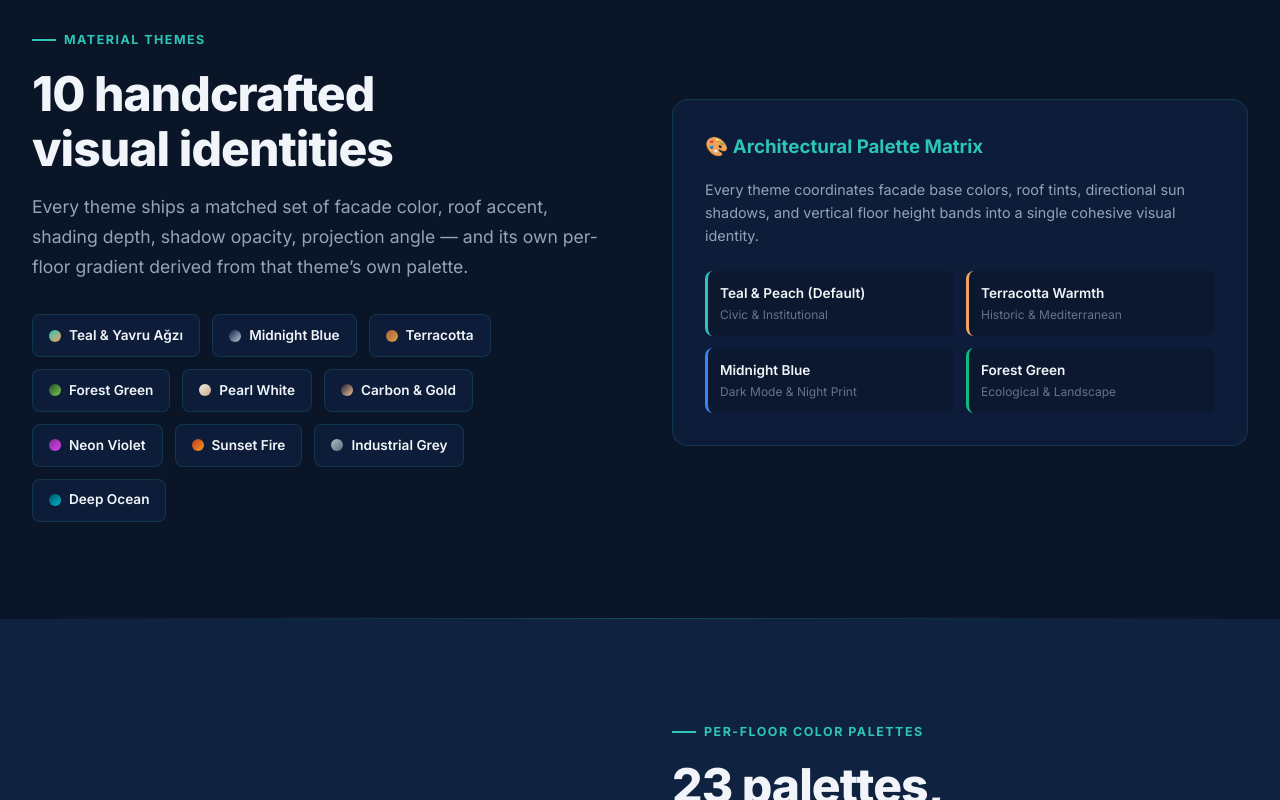
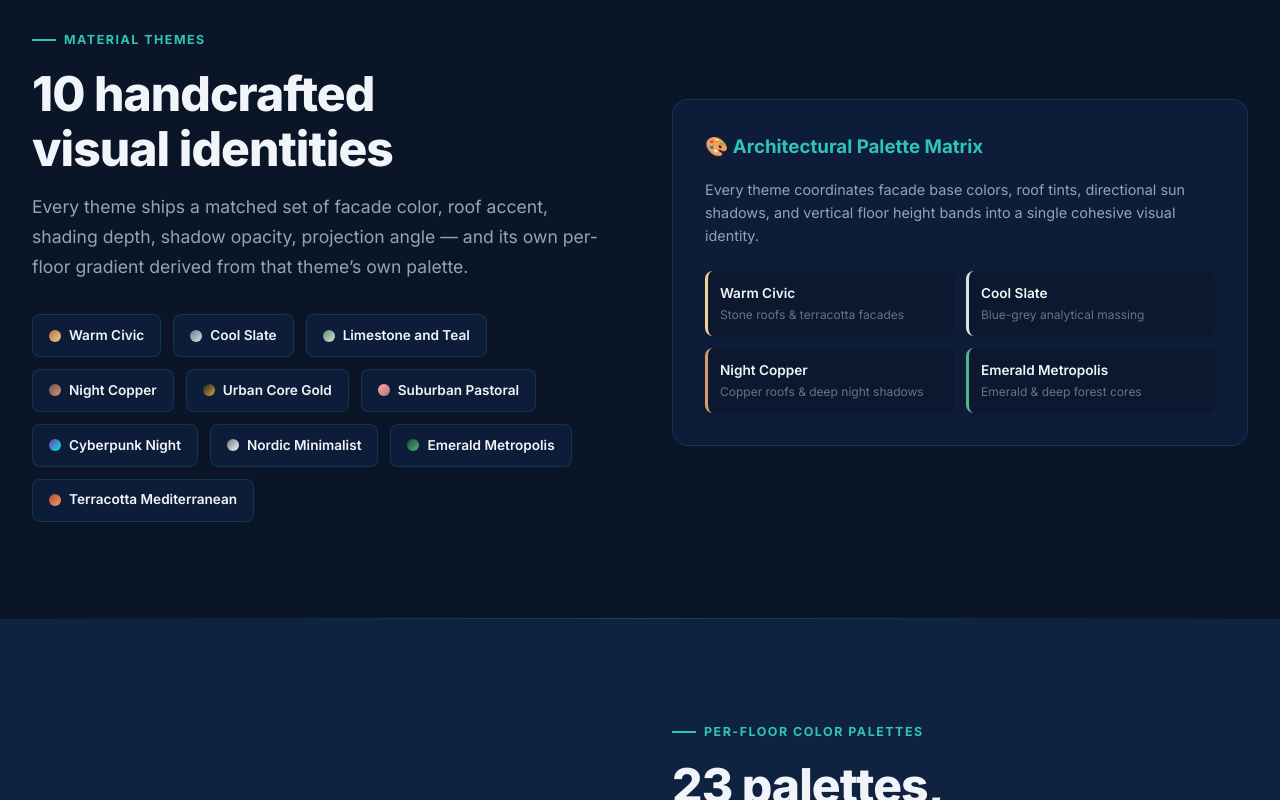
Before and after one commit to YusufEminoglu/qgis_25d_styling, a plain HTML site: page docs/index.html in a window 1280 px wide. Shown: the part 3837-4637 px from the top of the page. Drawn offline with Linux system fonts and the light colour scheme.

Commit message:
docs: align GitHub Pages theme and palette names with the real presets

```diff
--- a/docs/index.html
+++ b/docs/index.html
@@ -518,7 +518,7 @@
       <div class="feature-card">
         <div class="feature-icon blue">&#127963;</div>
         <h3>10 Material Themes</h3>
-        <p>Curated themes adapted from the proven 02CartoLab 2.5D style collection. Midnight Blue, Terracotta, Forest Green, Pearl White, and six more &mdash; each ships its own matching floor gradient.</p>
+        <p>Curated themes adapted from the proven 02CartoLab 2.5D style collection. Warm Civic, Cool Slate, Limestone and Teal, Night Copper, and six more &mdash; each ships its own matching floor gradient.</p>
       </div>
       <div class="feature-card">
         <div class="feature-icon purple">&#9728;</div>
@@ -604,37 +604,37 @@
         <h2 class="section-title">10 handcrafted<br />visual identities</h2>
         <p class="section-subtitle">Every theme ships a matched set of facade color, roof accent, shading depth, shadow opacity, projection angle &mdash; and its own per-floor gradient derived from that theme&rsquo;s own palette.</p>
         <div class="themes-strip">
-          <span class="theme-chip"><span class="theme-dot" style="background:linear-gradient(135deg,#2ec4b6,#f4a261)"></span>Teal &amp; Yavru A&#287;z&#305;</span>
-          <span class="theme-chip"><span class="theme-dot" style="background:linear-gradient(135deg,#0d1b4b,#c0c8d4)"></span>Midnight Blue</span>
-          <span class="theme-chip"><span class="theme-dot" style="background:linear-gradient(135deg,#b05f3c,#d4a04a)"></span>Terracotta</span>
-          <span class="theme-chip"><span class="theme-dot" style="background:linear-gradient(135deg,#1f4f2e,#7ec850)"></span>Forest Green</span>
-          <span class="theme-chip"><span class="theme-dot" style="background:linear-gradient(135deg,#f0ede8,#c9a98a)"></span>Pearl White</span>
-          <span class="theme-chip"><span class="theme-dot" style="background:linear-gradient(135deg,#1a1a2e,#f7c59f)"></span>Carbon &amp; Gold</span>
-          <span class="theme-chip"><span class="theme-dot" style="background:linear-gradient(135deg,#7b2d8b,#e040fb)"></span>Neon Violet</span>
-          <span class="theme-chip"><span class="theme-dot" style="background:linear-gradient(135deg,#c0392b,#f39c12)"></span>Sunset Fire</span>
-          <span class="theme-chip"><span class="theme-dot" style="background:linear-gradient(135deg,#b0bec5,#546e7a)"></span>Industrial Grey</span>
-          <span class="theme-chip"><span class="theme-dot" style="background:linear-gradient(135deg,#004d61,#00bcd4)"></span>Deep Ocean</span>
+          <span class="theme-chip"><span class="theme-dot" style="background:linear-gradient(135deg,#b36f43,#f2cf96)"></span>Warm Civic</span>
+          <span class="theme-chip"><span class="theme-dot" style="background:linear-gradient(135deg,#607d8b,#d7e4e8)"></span>Cool Slate</span>
+          <span class="theme-chip"><span class="theme-dot" style="background:linear-gradient(135deg,#4f8f8a,#eadfc8)"></span>Limestone and Teal</span>
+          <span class="theme-chip"><span class="theme-dot" style="background:linear-gradient(135deg,#6f4a58,#d89b6a)"></span>Night Copper</span>
+          <span class="theme-chip"><span class="theme-dot" style="background:linear-gradient(135deg,#1a1a24,#d4af37)"></span>Urban Core Gold</span>
+          <span class="theme-chip"><span class="theme-dot" style="background:linear-gradient(135deg,#f8b195,#c06c84)"></span>Suburban Pastoral</span>
+          <span class="theme-chip"><span class="theme-dot" style="background:linear-gradient(135deg,#7b2cbf,#00f5d4)"></span>Cyberpunk Night</span>
+          <span class="theme-chip"><span class="theme-dot" style="background:linear-gradient(135deg,#6c757d,#f8f9fa)"></span>Nordic Minimalist</span>
+          <span class="theme-chip"><span class="theme-dot" style="background:linear-gradient(135deg,#1b4332,#52b788)"></span>Emerald Metropolis</span>
+          <span class="theme-chip"><span class="theme-dot" style="background:linear-gradient(135deg,#b34233,#f4a261)"></span>Terracotta Mediterranean</span>
         </div>
       </div>
       <div class="card" style="padding:2rem;background:var(--card-bg);border:1px solid var(--border);border-radius:var(--radius-md);">
         <h3 style="margin-bottom:1rem;color:var(--teal);">🎨 Architectural Palette Matrix</h3>
         <p style="font-size:0.9rem;color:var(--text-secondary);margin-bottom:1.5rem;">Every theme coordinates facade base colors, roof tints, directional sun shadows, and vertical floor height bands into a single cohesive visual identity.</p>
         <div style="display:grid;grid-template-columns:1fr 1fr;gap:0.75rem;">
-          <div style="background:rgba(10,22,40,0.6);padding:0.75rem;border-radius:8px;border-left:3px solid #2ec4b6;">
-            <div style="font-weight:600;font-size:0.85rem;">Teal & Peach (Default)</div>
-            <div style="font-size:0.75rem;color:var(--text-muted);">Civic & Institutional</div>
+          <div style="background:rgba(10,22,40,0.6);padding:0.75rem;border-radius:8px;border-left:3px solid #f2cf96;">
+            <div style="font-weight:600;font-size:0.85rem;">Warm Civic</div>
+            <div style="font-size:0.75rem;color:var(--text-muted);">Stone roofs &amp; terracotta facades</div>
           </div>
-          <div style="background:rgba(10,22,40,0.6);padding:0.75rem;border-radius:8px;border-left:3px solid #f4a261;">
-            <div style="font-weight:600;font-size:0.85rem;">Terracotta Warmth</div>
-            <div style="font-size:0.75rem;color:var(--text-muted);">Historic & Mediterranean</div>
+          <div style="background:rgba(10,22,40,0.6);padding:0.75rem;border-radius:8px;border-left:3px solid #d7e4e8;">
+            <div style="font-weight:600;font-size:0.85rem;">Cool Slate</div>
+            <div style="font-size:0.75rem;color:var(--text-muted);">Blue-grey analytical massing</div>
           </div>
-          <div style="background:rgba(10,22,40,0.6);padding:0.75rem;border-radius:8px;border-left:3px solid #3b82f6;">
-            <div style="font-weight:600;font-size:0.85rem;">Midnight Blue</div>
-            <div style="font-size:0.75rem;color:var(--text-muted);">Dark Mode & Night Print</div>
+          <div style="background:rgba(10,22,40,0.6);padding:0.75rem;border-radius:8px;border-left:3px solid #d89b6a;">
+            <div style="font-weight:600;font-size:0.85rem;">Night Copper</div>
+            <div style="font-size:0.75rem;color:var(--text-muted);">Copper roofs &amp; deep night shadows</div>
           </div>
-          <div style="background:rgba(10,22,40,0.6);padding:0.75rem;border-radius:8px;border-left:3px solid #10b981;">
-            <div style="font-weight:600;font-size:0.85rem;">Forest Green</div>
-            <div style="font-size:0.75rem;color:var(--text-muted);">Ecological & Landscape</div>
+          <div style="background:rgba(10,22,40,0.6);padding:0.75rem;border-radius:8px;border-left:3px solid #52b788;">
+            <div style="font-weight:600;font-size:0.85rem;">Emerald Metropolis</div>
+            <div style="font-size:0.75rem;color:var(--text-muted);">Emerald &amp; deep forest cores</div>
           </div>
         </div>
       </div>
@@ -654,19 +654,19 @@
         <p class="section-subtitle">10 theme-derived gradients plus 13 standalone curated palettes. A live ten-floor swatch preview lets you compare options before committing.</p>
         <div style="margin-top:1.5rem;display:flex;flex-direction:column;gap:0.6rem;">
           <div style="display:flex;align-items:center;gap:0.75rem;font-size:0.875rem;color:var(--text-secondary);">
-            <span style="width:80px;height:12px;border-radius:100px;background:linear-gradient(90deg,#2ec4b6,#f4a261);display:inline-block;flex-shrink:0;"></span>Teal to Yavru A&#287;z&#305; <em style="margin-left:0.25rem;color:var(--teal);font-size:0.75rem;">default</em>
+            <span style="width:80px;height:12px;border-radius:100px;background:linear-gradient(90deg,#7fb8b0,#f7c3a1);display:inline-block;flex-shrink:0;"></span>Teal to Yavru A&#287;z&#305; <em style="margin-left:0.25rem;color:var(--teal);font-size:0.75rem;">default</em>
           </div>
           <div style="display:flex;align-items:center;gap:0.75rem;font-size:0.875rem;color:var(--text-secondary);">
-            <span style="width:80px;height:12px;border-radius:100px;background:linear-gradient(90deg,#0d1b4b,#ffd700);display:inline-block;flex-shrink:0;"></span>Midnight to Gold
+            <span style="width:80px;height:12px;border-radius:100px;background:linear-gradient(90deg,#f4d35e,#ef476f);display:inline-block;flex-shrink:0;"></span>Civic Spectrum
           </div>
           <div style="display:flex;align-items:center;gap:0.75rem;font-size:0.875rem;color:var(--text-secondary);">
-            <span style="width:80px;height:12px;border-radius:100px;background:linear-gradient(90deg,#1f4f2e,#a8e063);display:inline-block;flex-shrink:0;"></span>Forest to Lime
+            <span style="width:80px;height:12px;border-radius:100px;background:linear-gradient(90deg,#f2cc8f,#3a0ca3);display:inline-block;flex-shrink:0;"></span>Planning Bands
           </div>
           <div style="display:flex;align-items:center;gap:0.75rem;font-size:0.875rem;color:var(--text-secondary);">
-            <span style="width:80px;height:12px;border-radius:100px;background:linear-gradient(90deg,#c0392b,#e74c3c);display:inline-block;flex-shrink:0;"></span>Rose to Crimson
+            <span style="width:80px;height:12px;border-radius:100px;background:linear-gradient(90deg,#30123b,#1ae4b6);display:inline-block;flex-shrink:0;"></span>Turbo Height
           </div>
           <div style="display:flex;align-items:center;gap:0.75rem;font-size:0.875rem;color:var(--text-secondary);">
-            <span style="width:80px;height:12px;border-radius:100px;background:linear-gradient(90deg,#006994,#00d4ff);display:inline-block;flex-shrink:0;"></span>Arctic to Azure
+            <span style="width:80px;height:12px;border-radius:100px;background:linear-gradient(90deg,#440154,#35b779);display:inline-block;flex-shrink:0;"></span>Viridis Height
           </div>
           <div style="margin-top:0.5rem;font-size:0.8rem;color:var(--text-muted);">+ 18 more palettes included</div>
         </div>
@@ -755,7 +755,7 @@
         <div class="code-line">&nbsp;&nbsp;{</div>
         <div class="code-line">&nbsp;&nbsp;&nbsp;&nbsp;<span class="code-str">"INPUT"</span>: <span class="code-val">buildings_layer</span>,</div>
         <div class="code-line">&nbsp;&nbsp;&nbsp;&nbsp;<span class="code-str">"RENDERER_MODE"</span>: <span class="code-str">"geometry_generator"</span>,</div>
-        <div class="code-line">&nbsp;&nbsp;&nbsp;&nbsp;<span class="code-str">"THEME"</span>: <span class="code-str">"Midnight Blue"</span>,</div>
+        <div class="code-line">&nbsp;&nbsp;&nbsp;&nbsp;<span class="code-str">"THEME"</span>: <span class="code-str">"Night Copper"</span>,</div>
         <div class="code-line">&nbsp;&nbsp;&nbsp;&nbsp;<span class="code-str">"PROJECTION_ANGLE"</span>: <span class="code-val">315</span>,</div>
         <div class="code-line">&nbsp;&nbsp;&nbsp;&nbsp;<span class="code-str">"FACADE_COLOR"</span>: <span class="code-str">"#2ec4b6"</span>,</div>
         <div class="code-line">&nbsp;&nbsp;&nbsp;&nbsp;<span class="code-str">"ROOF_COLOR"</span>: <span class="code-str">"#f4a261"</span>,</div>
```
